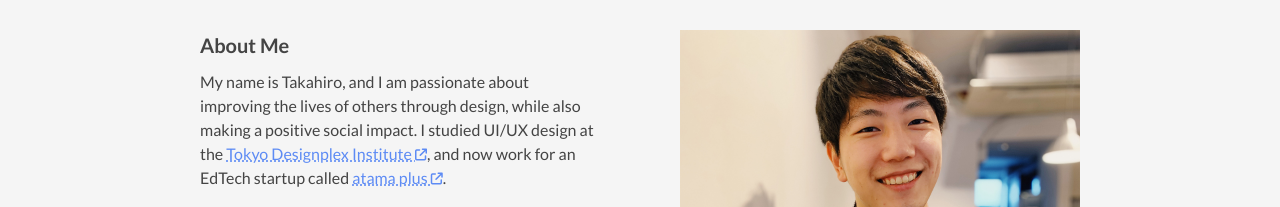
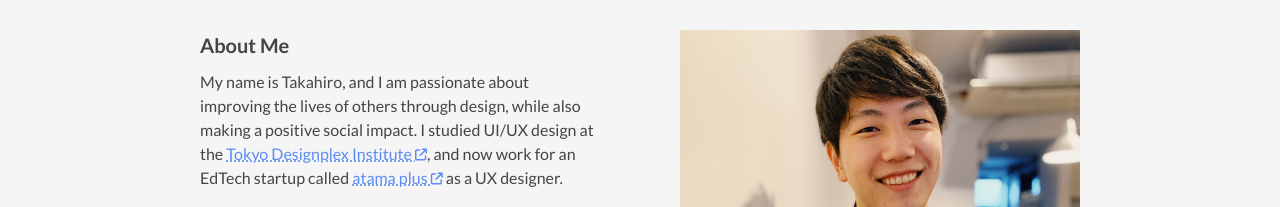
Before and after one commit to omuratak/portfolio, a plain HTML site: page about/index.html in a window 1280 px wide. Shown: the part 306-513 px from the top of the page. Drawn offline with nearby package versions, Linux system fonts and the light colour scheme.

Commit message:
Update index.html

```diff
--- a/about/index.html
+++ b/about/index.html
@@ -90,7 +90,7 @@
       <article>
         <section>
           <h2>About Me</h2>
-          <p>My name is Takahiro, and I am passionate about improving the lives of others through design, while also making a positive social impact. I studied UI/UX design at the <a class="link-blue" href="https://www.tokyo-designplex.com/" target="_blank">Tokyo Designplex Institute <i class="fa-solid fa-arrow-up-right-from-square fa-xs"></i></a>, and now work for an EdTech startup called <a class="link-blue" href="https://corp.atama.plus/" target="_blank">atama plus <i class="fa-solid fa-arrow-up-right-from-square fa-xs"></i></a>.</p>
+          <p>My name is Takahiro, and I am passionate about improving the lives of others through design, while also making a positive social impact. I studied UI/UX design at the <a class="link-blue" href="https://www.tokyo-designplex.com/" target="_blank">Tokyo Designplex Institute <i class="fa-solid fa-arrow-up-right-from-square fa-xs"></i></a>, and now work for an EdTech startup called <a class="link-blue" href="https://corp.atama.plus/" target="_blank">atama plus <i class="fa-solid fa-arrow-up-right-from-square fa-xs"></i></a> as a UX designer.</p>
           <p>Previously, during 2017-2021, I worked as a management consultant for <a class="link-blue" href="https://www.zs.com/" target="_blank">ZS Associates <i class="fa-solid fa-arrow-up-right-from-square fa-xs"></i></a> in Tokyo, supporting pharmaceutical companies with sales/marketing analytics and technology. At ZS, I also co-founded the pro bono consulting team to work with local NPOs.</p>
           <p>I graduated from <a class="link-blue" href="https://www.grinnell.edu/" target="_blank">Grinnell College <i class="fa-solid fa-arrow-up-right-from-square fa-xs"></i></a>, a small liberal arts college, with a BA in Psychology. At Grinnell, I did research on behavioral neuroscience.</p>
           <div class="btn-outline"><a href="../about/takahiro-omura-resume-202210.pdf" target="_blank">Resume<i class="fa-solid fa-arrow-up-right-from-square"></i></a></div>
```
